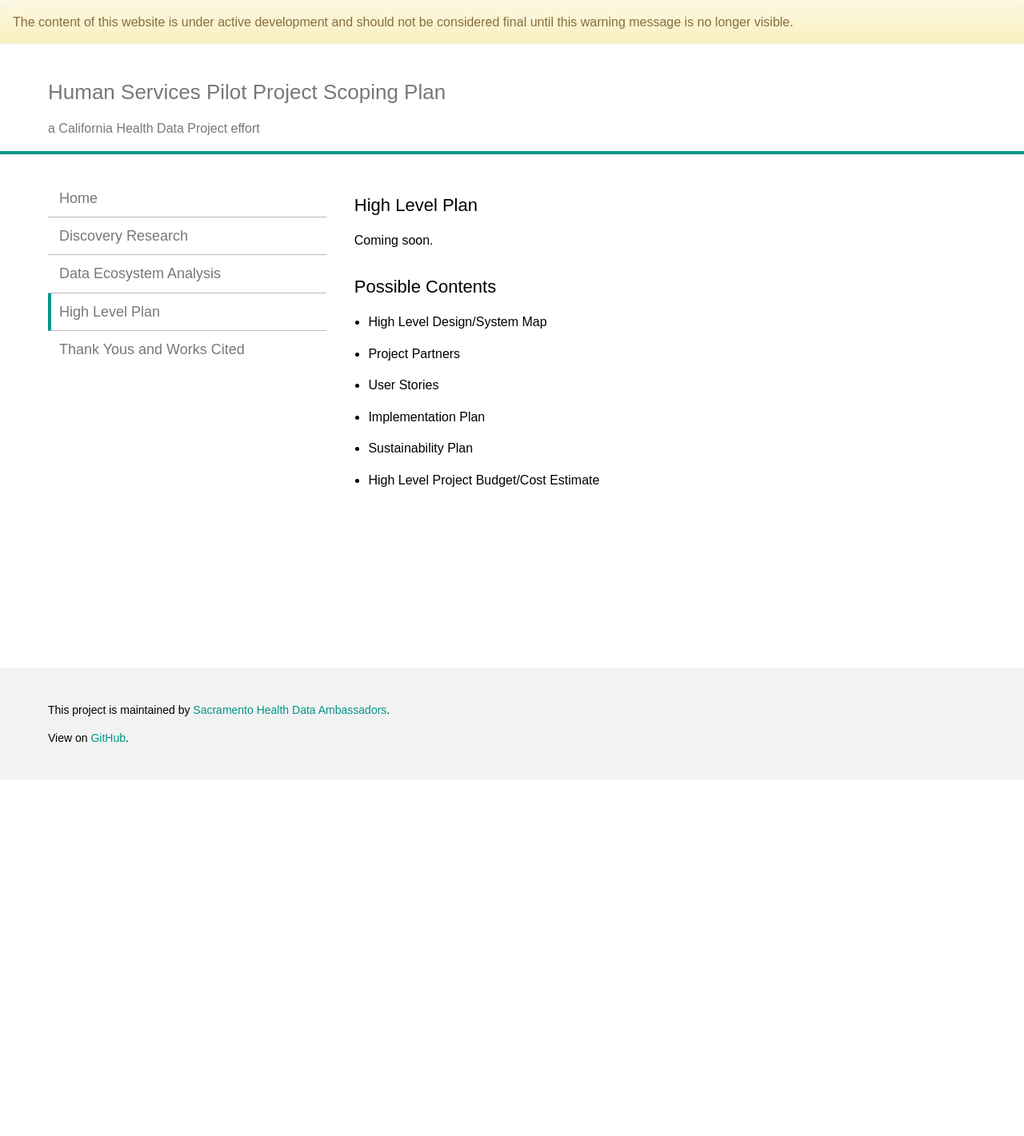
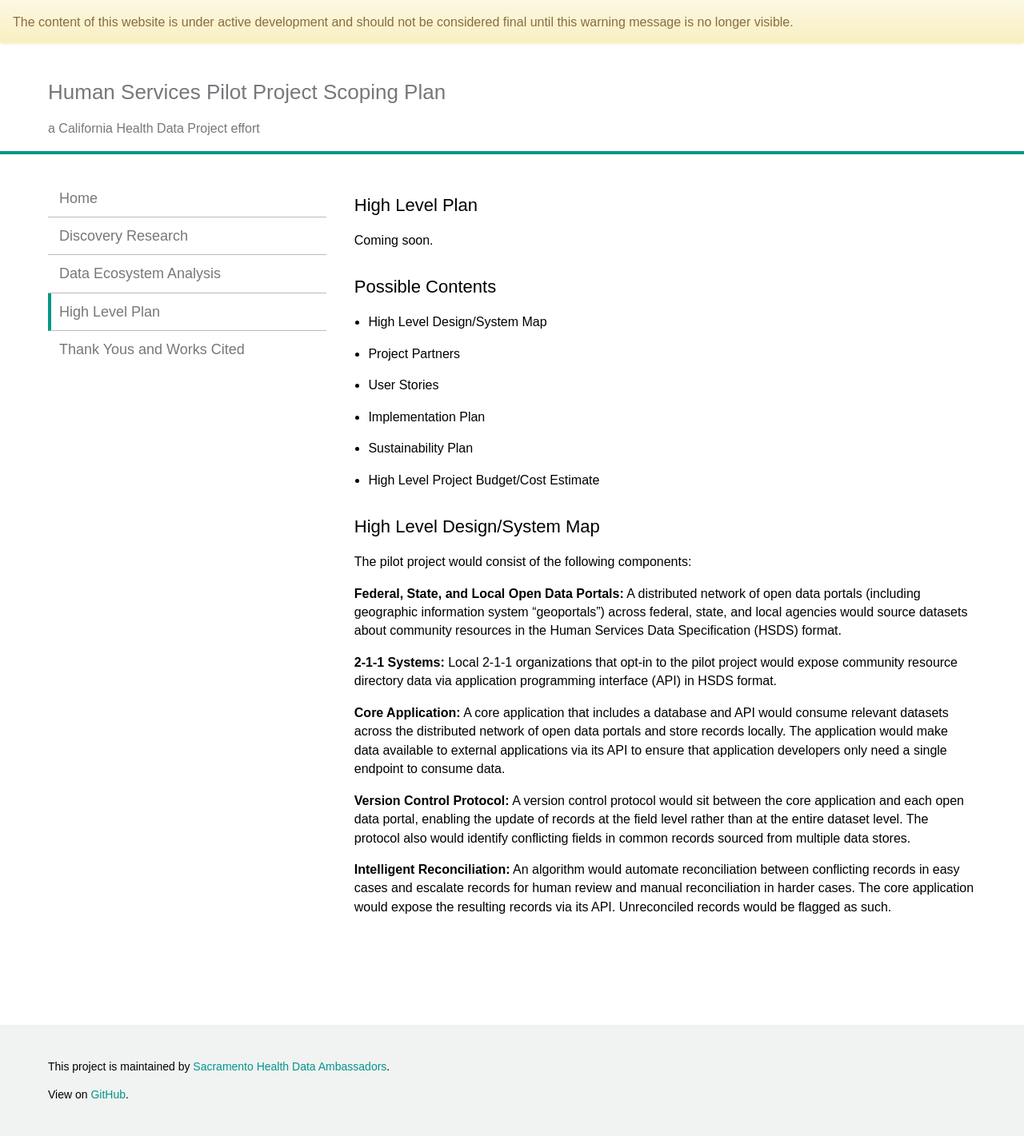
Before and after one commit to joelrip/human-services-scoping-plan, a Jekyll site: the page built from _pages/high-level-plan.md, in a window 1280 px wide. Shown: the whole page at 80% size. Built offline with Jekyll 4.4.1, drawn with Linux system fonts in a browser that asks for light colours; before the commit the page ends 975 px from its top, so only the background shows below that.

Commit message:
Add High Level Design/System Map content

```diff
--- a/_pages/high-level-plan.md
+++ b/_pages/high-level-plan.md
@@ -12,3 +12,17 @@ Coming soon.
 - Implementation Plan
 - Sustainability Plan
 - High Level Project Budget/Cost Estimate
+
+## High Level Design/System Map
+
+The pilot project would consist of the following components:
+
+**Federal, State, and Local Open Data Portals:** A distributed network of open data portals (including geographic information system “geoportals”) across federal, state, and local agencies would source datasets about community resources in the Human Services Data Specification (HSDS) format.
+
+**2-1-1 Systems:** Local 2-1-1 organizations that opt-in to the pilot project would expose community resource directory data via application programming interface (API) in HSDS format.
+
+**Core Application:** A core application that includes a database and API would consume relevant datasets across the distributed network of open data portals and store records locally. The application would make data available to external applications via its API to ensure that application developers only need a single endpoint to consume data.
+
+**Version Control Protocol:** A version control protocol would sit between the core application and each open data portal, enabling the update of records at the field level rather than at the entire dataset level. The protocol also would identify conflicting fields in common records sourced from multiple data stores.
+
+**Intelligent Reconciliation:** An algorithm would automate reconciliation between conflicting records in easy cases and escalate records for human review and manual reconciliation in harder cases. The core application would expose the resulting records via its API. Unreconciled records would be flagged as such.
```
